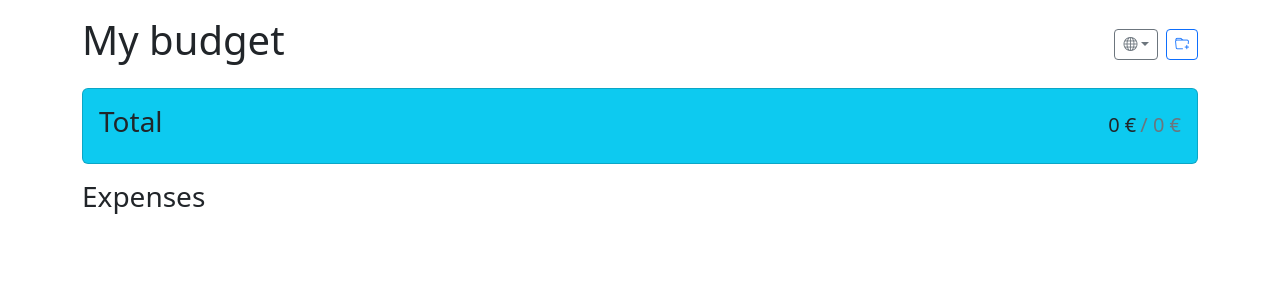
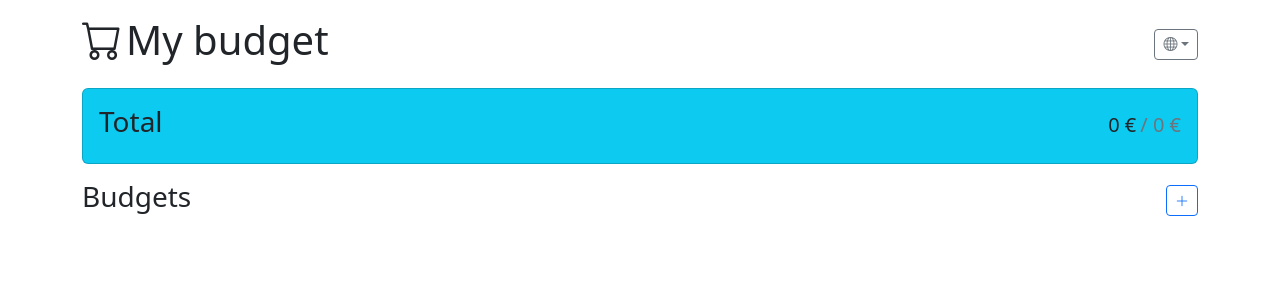
Before and after one commit to fox4o/my-budget, a React (Create React App) app: page / in a window 1280 px wide. Shown: the top 300 px of the page. Built offline with nearby package versions, Linux system fonts and the light colour scheme.

Commit message:
Interface changes

```diff
--- a/public/index.html
+++ b/public/index.html
@@ -4,6 +4,7 @@
     <meta charset="utf-8" />
     <meta name="viewport" content="width=device-width, initial-scale=1" />
     <meta name="theme-color" content="#000000" />
+    <link rel="icon" type="image/png" href="favicon.png">
     <title>My Budget</title>
   </head>
   <body>
--- a/src/App.js
+++ b/src/App.js
@@ -16,20 +16,24 @@ const App = () => {
     <>
       <div className="container">
         <div className="hstack gap-2 mt-3">
-            <h1 className="me-auto">{__t('My budget')}</h1>
+          <h1 className="me-auto">
+            <i className="bi bi-cart pe-1"></i>
+            {__t("My budget")}
+          </h1>
+
           <LanguageDropdown />
+        </div>
+        <TotalCard />
+
+        <div className="hstack gap-2 mt-3">
+          <h3 className="me-auto">{__t("Budgets")}</h3>
           <button
             className="btn btn-sm btn-outline-primary"
             data-bs-toggle="modal"
             data-bs-target="#mdlAddBudget"
           >
-            <i className="bi bi-folder-plus"></i>
+            <i className="bi bi-plus-lg"></i>
           </button>
-        </div>
-        <TotalCard />
-
-        <div className="hstack gap-2 mt-3">
-          <h3 className="me-auto">{__t("Expenses")}</h3>
         </div>
         {budgets.map((budget) => {
           return (
--- a/src/components/AddBudgetModal.js
+++ b/src/components/AddBudgetModal.js
@@ -33,7 +33,7 @@ function AddBudgetModal() {
           <div className="modal-content">
             <div className="modal-header">
               <h1 className="modal-title fs-5" id="staticBackdropLabel">
-                {__t("New Budget")}
+                {__t("New budget")}
               </h1>
               <button
                 type="reset"
--- a/src/components/AddExpenseModal.js
+++ b/src/components/AddExpenseModal.js
@@ -37,7 +37,7 @@ function AddExpenseModal({ budgetId }) {
           <div className="modal-content">
             <div className="modal-header">
               <h1 className="modal-title fs-5" id="staticBackdropLabel">
-                {__t("New Expense")} - {budget?.name}
+                {__t("New expense")} - {budget?.name}
               </h1>
               <button
                 type="reset"
--- a/src/components/ExpenseCard.js
+++ b/src/components/ExpenseCard.js
@@ -41,7 +41,7 @@ const ExpanseCard = ({ id, name, max }) => {
               data-bs-target="#mdlAddExpense"
               onClick={() => setBudgetId(id)}
             >
-              <i className="bi bi-file-earmark-plus"></i>
+              <i className="bi bi-journal-plus"></i>
             </button>
           </h4>
           <div className="progress rounded-pill">
--- a/src/locales/bg.json
+++ b/src/locales/bg.json
@@ -2,8 +2,9 @@
     "My budget":"Моят бюджет",
     "Total":"Общо",
     "Expenses":"Разходи",
-    "New Budget":"Нов бюджет",
-    "New Expense":"Нов разход",
+    "Budgets":"Бюджети",
+    "New budget":"Нов бюджет",
+    "New expense":"Нов разход",
     "Name":"Наименование",
     "Maximum":"Максимум",
     "Description":"Описание",
--- a/src/locales/it.json
+++ b/src/locales/it.json
@@ -2,8 +2,9 @@
     "My budget":"Il mio budget",
     "Total":"Totale",
     "Expenses":"Spese",
-    "New Budget":"Nuovo budget",
-    "New Expense":"Nuova spesa",
+    "Budgets":"Budgets",
+    "New budget":"Nuovo budget",
+    "New expense":"Nuova spesa",
     "Name":"Nome",
     "Maximum":"Massimo",
     "Description":"Descrizione",
```
Also changed, not shown: public/favicon.png (added).
